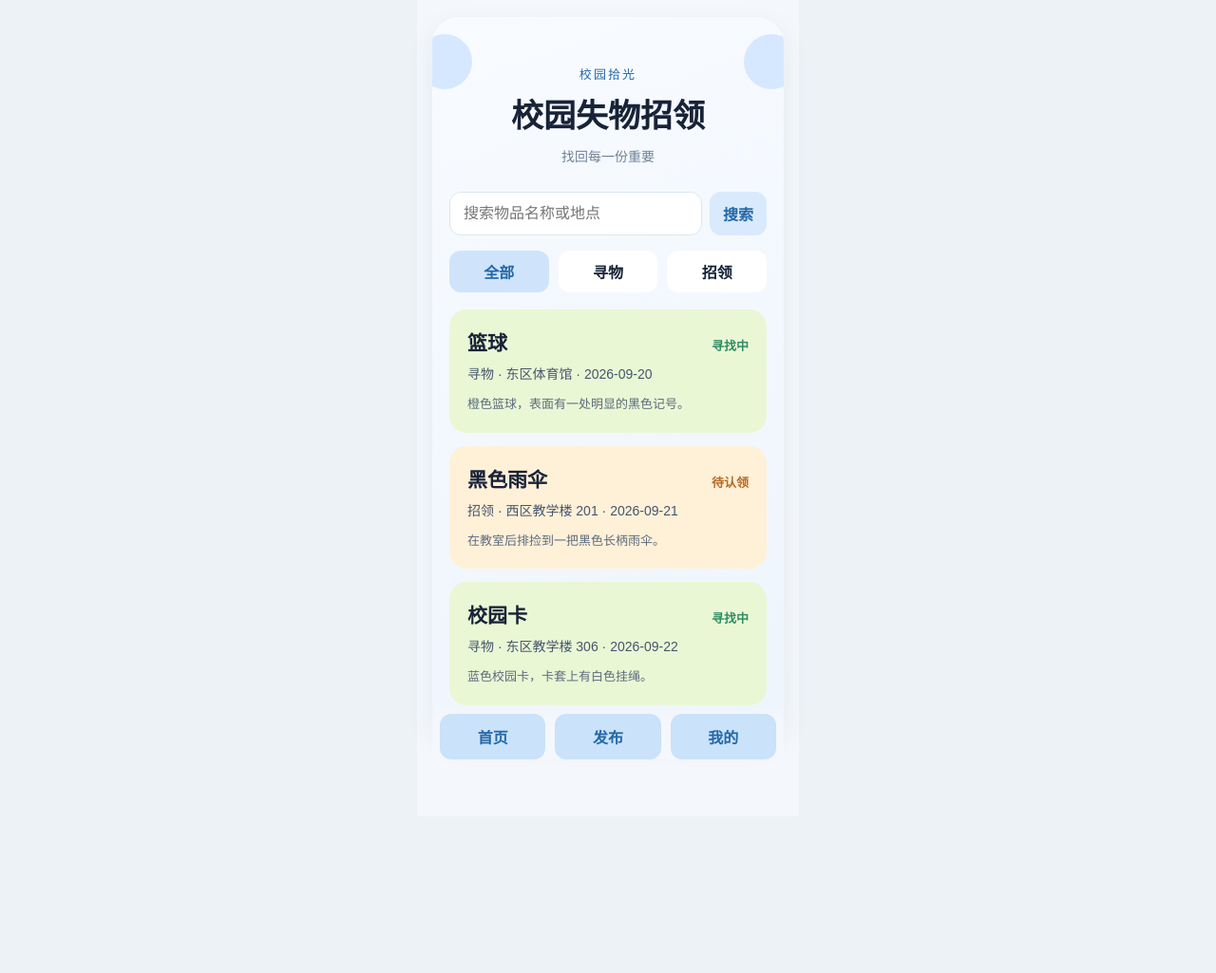
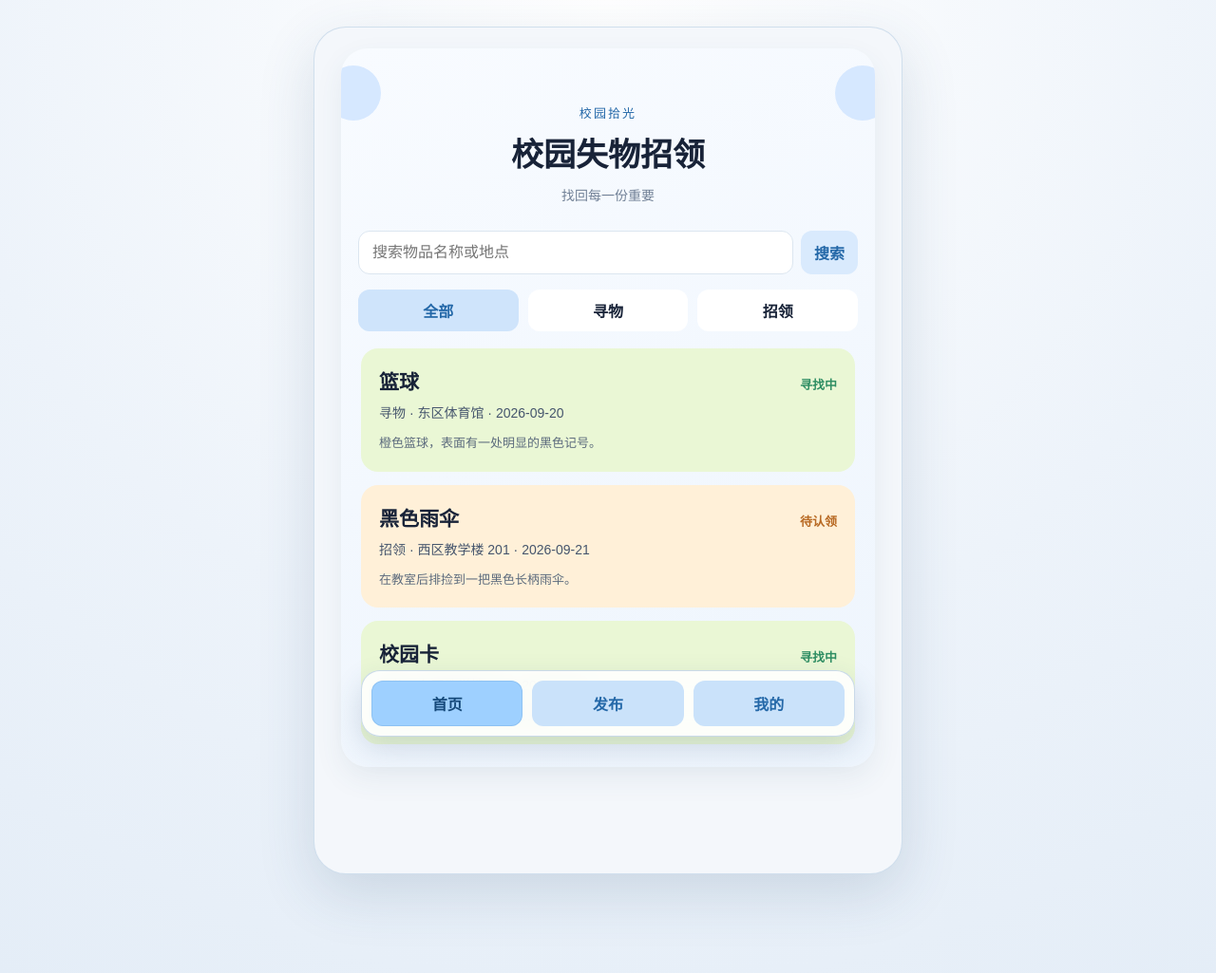
Before and after one commit to yesicheng43-dotcom/campus-lost-found, a Flask app: page / in a window 1280 px wide. Shown: the whole page at 95% size. Before the commit the page ends 800 px from the top, so only its background shows below. Run offline with Flask 3, Linux system fonts and the light colour scheme; data comes from the database, SQL or seed files in the repository.

Commit message:
style: improve desktop layout and fix bottom navigation

```diff
--- a/static/css/style.css
+++ b/static/css/style.css
@@ -16,7 +16,7 @@
 body {
   margin: 0;
   min-width: 320px;
-  background: #edf2f7;
+  background: radial-gradient(circle at 50% 0%, #ffffff 0%, #edf3fa 58%, #e4edf7 100%);
   color: var(--text);
   font-family: "Microsoft YaHei", "Noto Sans SC", sans-serif;
 }
@@ -25,7 +25,7 @@ body {
   width: min(100%, 402px);
   min-height: 100vh;
   margin: 0 auto;
-  padding: 18px 16px 28px;
+  padding: 18px 16px 106px;
   background: var(--page-bg);
 }
 
@@ -370,19 +370,33 @@ h1 {
 }
 
 .bottom-nav {
-  position: sticky;
-  bottom: 0;
+  position: fixed;
+  left: 50%;
+  bottom: max(14px, env(safe-area-inset-bottom));
+  z-index: 20;
+  width: min(calc(100vw - 32px), 370px);
+  transform: translateX(-50%);
   display: grid;
   grid-template-columns: repeat(3, 1fr);
   gap: 10px;
-  padding: 12px 8px 0;
-  background: linear-gradient(180deg, rgba(244, 247, 251, 0), var(--page-bg) 35%);
+  padding: 10px;
+  border: 1px solid rgba(192, 211, 231, 0.85);
+  border-radius: 20px;
+  background: rgba(255, 255, 255, 0.88);
+  box-shadow: 0 12px 30px rgba(49, 81, 116, 0.18);
+  backdrop-filter: blur(12px);
 }
 
 .bottom-nav a {
   padding: 12px 6px;
   text-align: center;
   background: #cae2fa;
+}
+
+.bottom-nav a.is-active {
+  background: #9ed0ff;
+  color: #164a7b;
+  box-shadow: inset 0 0 0 1px rgba(36, 104, 168, 0.14);
 }
 
 .empty-state__icon {
@@ -402,3 +416,41 @@ h1 {
   font-size: 14px;
   line-height: 1.7;
 }
+
+@media (min-width: 760px) {
+  body {
+    padding: 28px 0 104px;
+  }
+
+  .phone-shell {
+    width: min(100% - 48px, 620px);
+    min-height: calc(100vh - 56px);
+    padding: 22px 28px 112px;
+    border: 1px solid rgba(207, 222, 237, 0.95);
+    border-radius: 34px;
+    box-shadow: 0 20px 60px rgba(45, 79, 116, 0.16);
+  }
+
+  .page-card {
+    min-height: calc(100vh - 166px);
+  }
+
+  .bottom-nav {
+    width: min(calc(100vw - 64px), 520px);
+    bottom: 24px;
+  }
+
+  .hero {
+    padding-top: 58px;
+  }
+
+  .item-list,
+  .choice-list,
+  .form-card,
+  .detail-card,
+  .flash-list {
+    max-width: 520px;
+    margin-left: auto;
+    margin-right: auto;
+  }
+}
--- a/templates/base.html
+++ b/templates/base.html
@@ -20,9 +20,9 @@
       {% endwith %}
       {% block content %}{% endblock %}
       <nav class="bottom-nav" aria-label="主导航">
-        <a href="{{ url_for('main.index') }}">首页</a>
-        <a href="{{ url_for('main.publish_type') }}">发布</a>
-        <a href="{{ url_for('main.my_posts') }}">我的</a>
+        <a class="{% if request.endpoint == 'main.index' %}is-active{% endif %}" href="{{ url_for('main.index') }}">首页</a>
+        <a class="{% if request.endpoint in ['main.publish_type', 'main.publish_item'] %}is-active{% endif %}" href="{{ url_for('main.publish_type') }}">发布</a>
+        <a class="{% if request.endpoint in ['main.my_posts', 'main.item_detail'] %}is-active{% endif %}" href="{{ url_for('main.my_posts') }}">我的</a>
       </nav>
     </main>
   </body>
```
